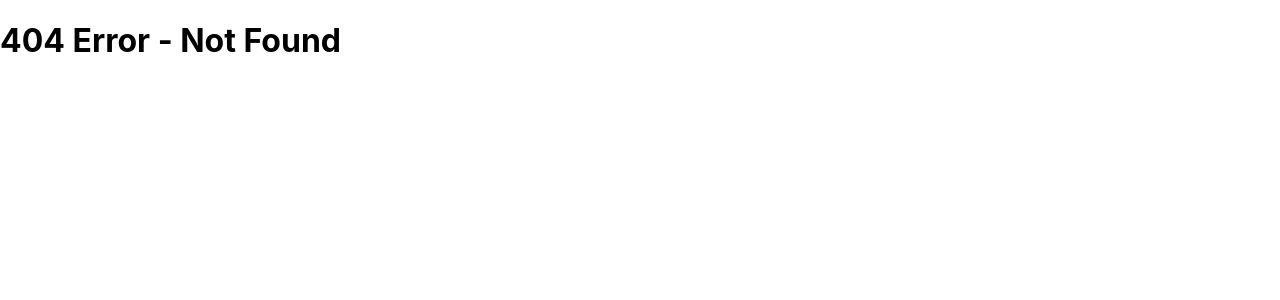
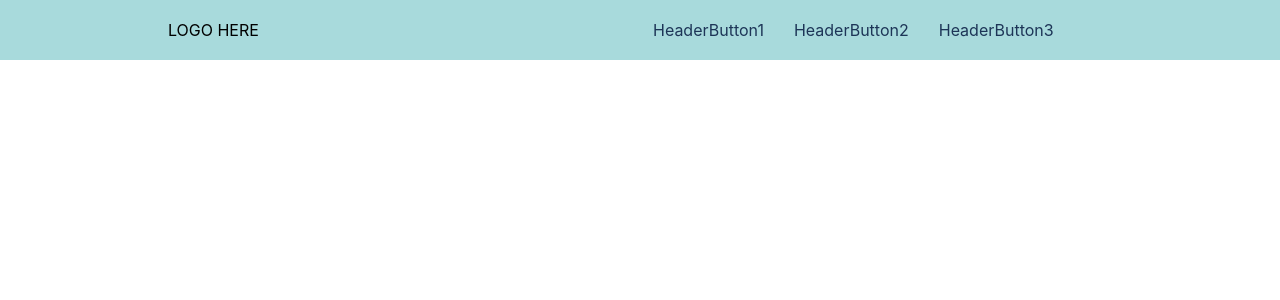
Before and after one commit to Dumitrescu-Dragos/Proiect-colectiv-Group934-Team3, a React (Create React App) app in the folder front-end1/: page /add-ads in a window 1280 px wide. Before the commit this address had no page. Shown: the top 300 px of the page. Built offline with nearby package versions, Linux system fonts and the light colour scheme.

Commit message:
Created the view component and doPOST method in RequestService

```diff
--- a/front-end1/src/App.tsx
+++ b/front-end1/src/App.tsx
@@ -8,6 +8,7 @@ import LandingPage from './views/landingPage/LandingPage';
 import AllAdsView from './views/allAdsView/AllAdsView';
 import MyAdsView from './views/myAdsView/MyAdsView';
 import NotFound from './views/notFoundView/NotFoundView';
+import AddAdsView from './views/addAdsView/AddAdsView';
 
 class App extends Component {
   render() {
@@ -19,6 +20,7 @@ class App extends Component {
             <Route exact path='/' component={LandingPage} />
             <Route exact path='/all-ads' component={AllAdsView} />
             <Route exact path='/my-ads' component={MyAdsView} />
+			<Route exact path='/add-ads' component={AddAdsView} />
             <Route component={NotFound} />
           </Switch>
         </>
--- a/front-end1/src/common/Client.ts
+++ b/front-end1/src/common/Client.ts
@@ -4,6 +4,7 @@ export type Genders = 'male' | 'female' | 'other';
 
 const baseUrl: string = 'https://localhost:44331/api';
 export const getAdsUrl: string = baseUrl + "/Advertisements" ;
+export const addAdsUrl: string = baseUrl + "/Advertisements"
 export const getCategoriesUrl: string = baseUrl + "/categories";
 /**
  * Dtos
--- /dev/null
+++ b/front-end1/src/views/addAdsView/AddAdsView.tsx
@@ -0,0 +1,35 @@
+import * as React from 'react';
+import Header from '../../components/header/Header';
+import { Advertisement } from '../../common/Client';
+import RequestService from '../../common/RequestService';
+
+interface IAddAdsViewProps {
+
+}
+
+interface IAddAdsViewState {
+
+}
+
+export default class AddAdsView extends React.Component<IAddAdsViewProps, IAddAdsViewState> {
+
+    public constructor (props: IAddAdsViewProps) {
+        super(props);
+    }
+
+    private postAd (ad: Advertisement) {
+
+    }
+
+    render() {
+        return (
+            <div className="add-ads">
+                <Header />
+                <div className='container'>
+
+                </div>
+            </div>
+        );
+    }
+
+}
```
Also changed, not shown: front-end1/src/views/addAdsView/AddAdsView.scss (added), 7 other files (tests, documents, lock files or other folders).
